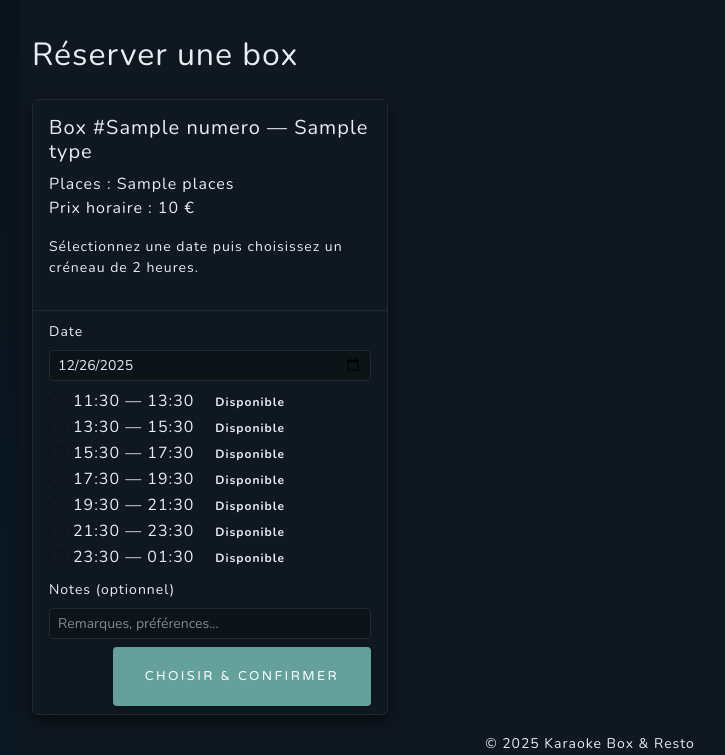
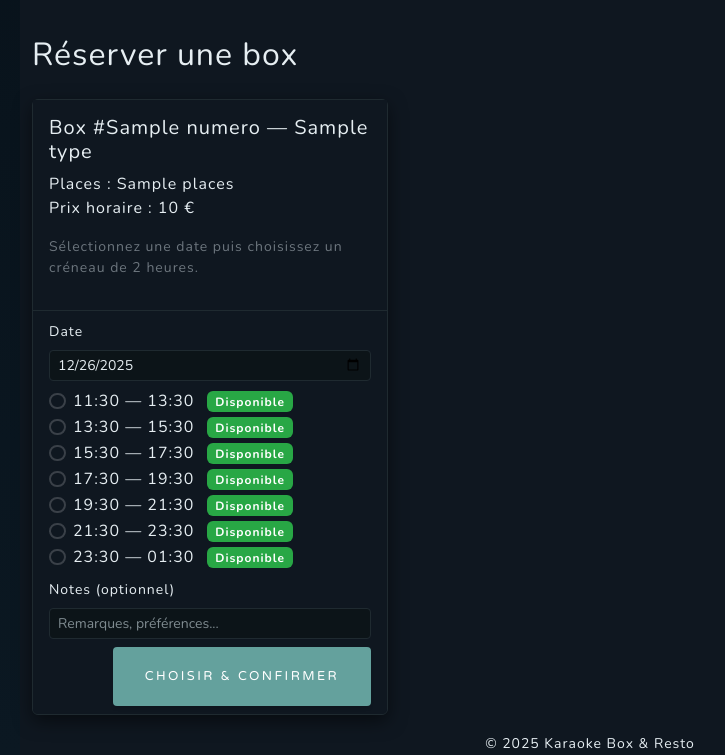
Before and after one commit to manahak/projet_karaoke, a Flask app: page / in a window 1280 px wide. Shown: the part 485-1240 px from the top of the page, without its empty margins (50-775 px from the left). Run offline with Flask 3, Linux system fonts and the light colour scheme; the visitor is signed in with stand-in values (Sample User, id 1); a database or web service that is not in the repository returns one stand-in record (values such as "Sample title"); some libraries are stand-ins or nearby versions.

Commit message:
correctif dark mode, encore

```diff
--- a/static/css/dark-mode.css
+++ b/static/css/dark-mode.css
@@ -31,8 +31,8 @@ body { padding-top: 88px !important; }
 
 /* Cards and panels */
 .card, .modal-content, .dropdown-menu{
-  /* make card-level custom property authoritative to override upstream theme */
-  --bs-card-bg: var(--bs-card-bg) !important;
+  /* enforce a dark card background variable so upstream theme cannot reset it */
+  --bs-card-bg: #0f1720 !important;
   background-color: var(--bs-card-bg) !important;
   color: var(--bs-body-color) !important;
   border-color: var(--bs-border-color) !important;
@@ -54,11 +54,8 @@ body { padding-top: 88px !important; }
   color: var(--bs-body-color) !important;
 }
 
-/* Strongly override any rule that sets white backgrounds inside cards/tables */
-.card, .card * , .table, .table * , .table-responsive, .table-responsive * {
-  background-color: transparent !important;
-  color: inherit !important;
-}
+/* Avoid blanket transparent on all children — that broke badges and controls. */
+/* We keep card backgrounds dark but allow components like .badge, .btn, inputs to keep their own backgrounds. */
 
 /* Force common white/light backgrounds to dark variants */
 .bg-white, .bg-light, .card, .card-body, .jumbotron, .panel, .well, .hero {
@@ -73,6 +70,34 @@ body { padding-top: 88px !important; }
   color: var(--bs-body-color) !important;
   border-color: rgba(255,255,255,0.03) !important;
 }
+
+/* Badges (Disponibile / Reservé) keep their visible color */
+.badge.bg-success, .badge.bg-danger, .badge.bg-warning, .badge.bg-info {
+  color: #fff !important;
+}
+.badge.bg-success{ background-color: #28a745 !important; }
+.badge.bg-danger{ background-color: #dc3545 !important; }
+.badge.bg-warning{ background-color: #f59e0b !important; color:#000 !important; }
+.badge.bg-info{ background-color: #0dcaf0 !important; color:#000 !important; }
+
+/* Radios / checkboxes: increase contrast and use accent color */
+.form-check-input{
+  accent-color: var(--bs-btn-bg) !important;
+  background-color: transparent !important;
+  border: 2px solid rgba(255,255,255,0.18) !important;
+  width: 1.05rem; height: 1.05rem;
+}
+.form-check-label{ color: var(--bs-body-color) !important; }
+.form-check-input:focus{ box-shadow: 0 0 0 0.2rem rgba(125,211,201,0.12) !important; }
+
+/* Dropdown menus: solid dark background */
+.dropdown-menu{
+  background-color: var(--bs-card-bg) !important;
+  color: var(--bs-body-color) !important;
+  border: 1px solid var(--bs-border-color) !important;
+}
+.dropdown-item{ color: var(--bs-body-color) !important; }
+.dropdown-item:hover, .dropdown-item:focus{ background-color: rgba(255,255,255,0.03) !important; color: var(--bs-link-hover-color) !important; }
 
 /* Tables */
 .table{
```
